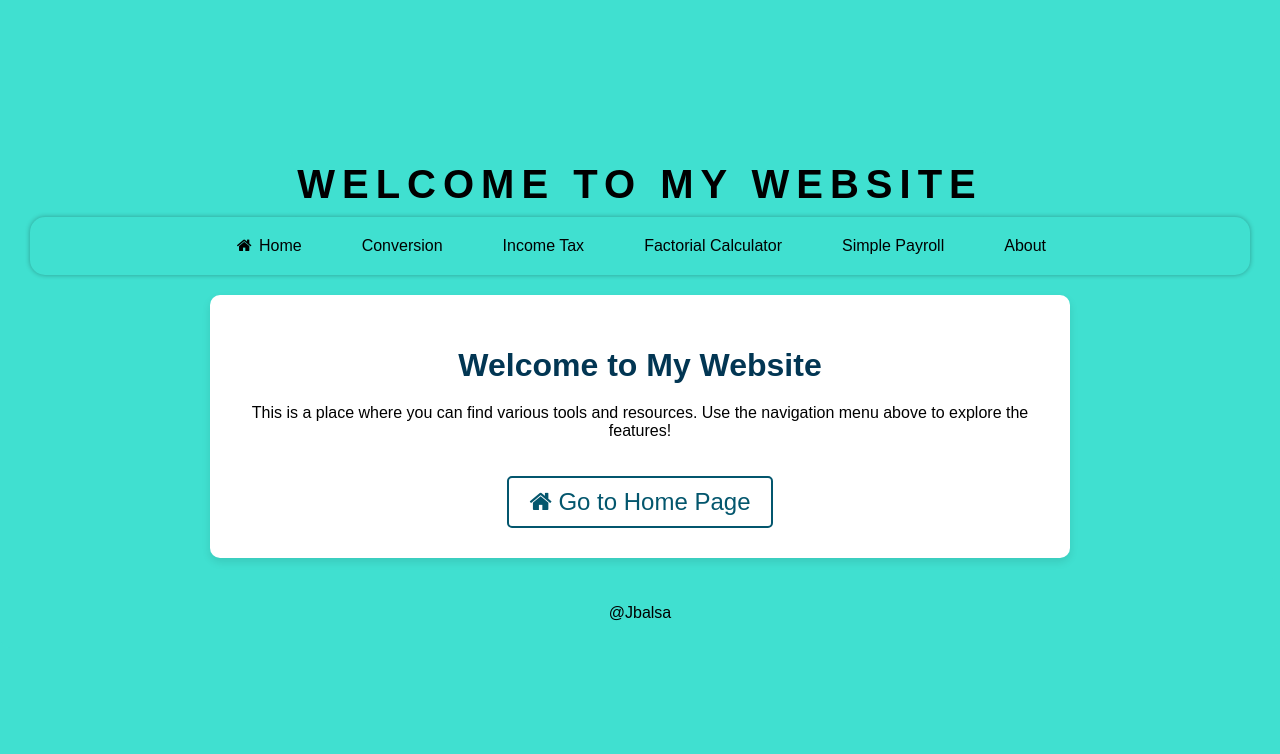
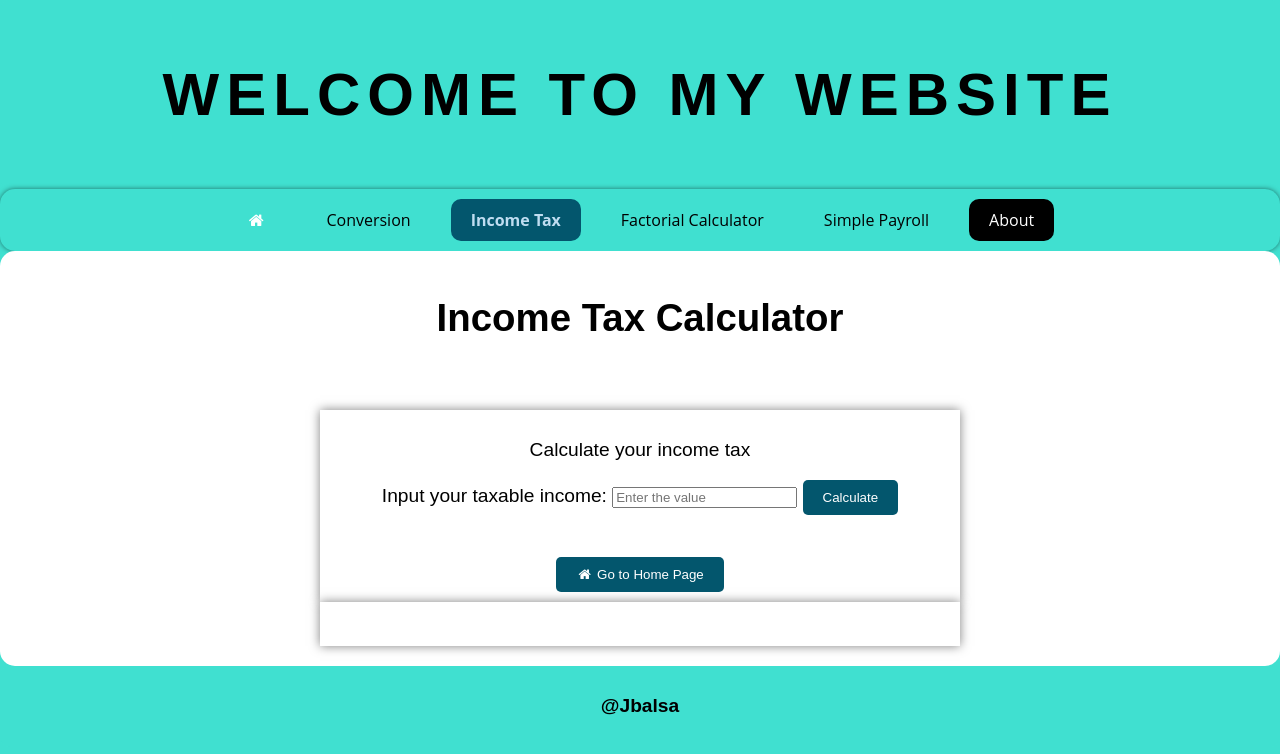
Before and after one commit to jbalsa74/CS-1130-Introduction-To-Computing, a plain HTML site: page tax.html in a window 1280 px wide. Drawn offline with Linux system fonts and the light colour scheme; a web font is replaced by a local one.

Commit message:
Update tax.html

```diff
--- a/tax.html
+++ b/tax.html
@@ -4,34 +4,25 @@
 <head>
   <meta charset="UTF-8" />
   <meta name="viewport" content="width=device-width, initial-scale=1.0" />
-  <title>Welcome to My Website</title>
-
+  <title>Income Tax Calculator</title>
   <link rel="stylesheet" href="https://fonts.googleapis.com/css2?family=Night+Pumpkin&display=swap">
   <link rel="stylesheet" href="https://cdnjs.cloudflare.com/ajax/libs/font-awesome/4.7.0/css/font-awesome.min.css">
-
   <style>
     body {
       margin: 0;
       padding: 0;
       font-family: 'Night Pumpkin', sans-serif;
-      background-color: #40E0D0;
+      background-color: turquoise;
       color: black;
-      display: flex;
-      justify-content: center;
-      align-items: center;
-      height: 100vh;
-      flex-direction: column;
-      overflow-x: hidden;
-      min-width: 100vw;
     }
 
     .Logo {
-      background-color: #40E0D0;
+      background-color: turquoise;
       padding: 10px;
       text-align: center;
       color: black;
+      font-family: 'Night Pumpkin', sans-serif;
       font-size: 2.5em;
-      font-weight: bold;
       margin: 0;
       text-transform: uppercase;
       letter-spacing: 7px;
@@ -41,152 +32,179 @@
     .nav_menu {
       display: flex;
       justify-content: center;
+      align-items: center;
+      background-color: turquoise;
+      box-shadow: 0 0 5px rgba(0, 0, 0, 0.5);
+      border-radius: 15px;
+      padding: 10px;
       gap: 20px;
-      padding: 10px;
-      background-color: #40E0D0;
-      border-radius: 15px;
-      box-shadow: 0 0 5px rgba(0, 0, 0, 0.3);
-      margin-bottom: 20px;
-      width: 100%;
-      max-width: 1200px;
     }
 
     .nav_menu a {
+      display: block;
+      color: black;
+      text-align: center;
+      text-decoration: none;
+      font-family: "Open Sans", sans-serif;
       padding: 10px 20px;
-      text-decoration: none;
-      color: black;
       border-radius: 10px;
-      transition: background-color 0.3s, color 0.3s;
+      transition: background-color 0.3s ease, color 0.3s ease;
     }
 
     .nav_menu a:hover {
+      background-color: rgba(255, 255, 255, 0.5);
+      color: black;
+    }
+
+    .nav_menu a.split {
+      background-color: #000;
+      color: white;
+    }
+
+    .nav_menu a.split:hover {
       background-color: rgba(255, 255, 255, 0.5);
     }
 
     .nav_menu a.active {
       color: #bfddf1;
       font-weight: bold;
+    }
+
+    .active {
       background-color: #03566d;
     }
 
-    .container {
-      width: 100%;
-      max-width: 800px;
-      padding: 30px;
-      border-radius: 10px;
-      background-color: #ffffff;
-      box-shadow: 0 4px 8px rgba(0, 0, 0, 0.1);
-      text-align: center;
-      margin: 0 10px;
-    }
-
-    h1 {
-      font-size: 2em;
-      color: #023653;
-      margin-bottom: 20px;
-      font-weight: bold;
-    }
-
-    .form-group {
-      margin-bottom: 20px;
-    }
-
-    label {
-      font-size: 1.1em;
-      color: #03566d;
-    }
-
-    input {
-      width: 100%;
-      padding: 10px;
-      font-size: 1em;
-      border: 1px solid #ccc;
-      border-radius: 5px;
-      margin-top: 8px;
-    }
-
-    button {
-      width: 100%;
-      padding: 10px;
-      font-size: 1.2em;
-      background-color: #03566d;
-      color: white;
-      border: none;
-      border-radius: 5px;
-      cursor: pointer;
-      margin-top: 10px;
-    }
-
-    button:hover {
-      background-color: #023653;
-    }
-
-    .result {
-      margin-top: 20px;
-      padding: 15px;
-      background-color: #f9f9f9;
-      border-radius: 8px;
-      color: #023653;
+    main {
+      flex: 1;
+      padding: 20px;
       text-align: center;
       font-size: 1.2em;
-      box-shadow: 0 0 5px rgba(0, 0, 0, 0.1);
+      background-color: white;
+      color: black;
+      border-radius: 15px;
     }
 
     footer {
-      background-color: #40E0D0;
+      background-color: turquoise;
       padding: 10px 0;
       text-align: center;
       color: black;
       border-radius: 10px;
-      margin-top: 20px;
-      width: 100%;
     }
 
-    .home-btn {
-      display: inline-block;
-      margin-top: 20px;
-      font-size: 1.5em;
-      color: #03566d;
-      text-decoration: none;
-      background-color: #fff;
-      border: 2px solid #03566d;
+    footer p {
+      color: black;
+      font-size: 1.2em;
+      font-weight: bold;
+    }
+
+    #btn {
+      background-color: #03566d;
+      color: white;
       padding: 10px 20px;
       border-radius: 5px;
+      border: none;
+      cursor: pointer;
+      font-family: 'Night Pumpkin', sans-serif;
     }
 
-    .home-btn:hover {
+    #btn:hover {
+      background-color: #023653;
+    }
+
+    .transparent-box {
+      background-color: #ffffff;
+      padding: 10px;
+      width: 50%;
+      margin: auto;
+      text-align: center;
+      box-shadow: 0 0 10px rgba(0, 0, 0, 0.5);
+    }
+
+    #home-icon {
       background-color: #03566d;
       color: white;
+      padding: 10px 20px;
+      border-radius: 5px;
+      border: none;
+      cursor: pointer;
+      font-family: 'Night Pumpkin', sans-serif;
+      margin-top: 20px;
     }
+
+    #home-icon:hover {
+      background-color: #023653;
+    }
+
   </style>
 </head>
 
 <body>
 
-  <div class="Logo">Welcome to My Website</div>
+  <header>
+    <div class="Logo"><h2>WELCOME TO MY WEBSITE</h2></div>
+  </header>
 
-  <div class="nav_menu">
-    <a href="index.html"><i class="fa fa-fw fa-home" style="color: black;"></i> Home</a>
+  <nav class="nav_menu">
+    <a href="index.html"><i class="fa fa-fw fa-home" style="color: white;"></i></a>
     <a href="conversion.html">Conversion</a>
-    <a href="tax.html">Income Tax</a>
+    <a class="active" href="tax.html">Income Tax</a>
     <a href="factorial.html">Factorial Calculator</a>
     <a href="payroll.html">Simple Payroll</a>
-    <a href="about.html">About</a>
-  </div>
+    <a href="about.html" class="split">About</a>
+  </nav>
 
-  <div class="container">
-    <h1>Welcome to My Website</h1>
-    <p>This is a place where you can find various tools and resources. Use the navigation menu above to explore the features!</p>
+  <main>
+    <h1>Income Tax Calculator</h1>
+    <br><br>
+    <div class="transparent-box">
+      <p>Calculate your income tax</p>
+      <label for="taxs">Input your taxable income: </label>
+      <input type="text" id="taxs" placeholder="Enter the value">
+      <button id="btn" onclick="calc()">Calculate</button>
+      <br><br>
 
-    <a href="index.html" class="home-btn">
-      <i class="fa fa-home"></i> Go to Home Page
-    </a>
-  </div>
+      <button id="home-icon" onclick="window.location.href='index.html'">
+        <i class="fa fa-fw fa-home"></i> Go to Home Page
+      </button>
+    </div>
+
+    <div class="transparent-box">
+      <h2 id="result"></h2>
+    </div>
+  </main>
 
   <footer>
     <p>@Jbalsa</p>
   </footer>
 
+  <script>
+    function calc() {
+      var tax = parseFloat(document.getElementById("taxs").value);
+      if (isNaN(tax)) {
+        alert("Please enter a valid number for taxable income.");
+        return;
+      }
+
+      var result;
+      if (tax <= 250000) {
+        result = 0;
+      } else if (tax <= 400000) {
+        result = 0.20 * (tax - 250000);
+      } else if (tax <= 800000) {
+        result = 30000 + 0.25 * (tax - 400000);
+      } else if (tax <= 2000000) {
+        result = 130000 + 0.30 * (tax - 800000);
+      } else if (tax <= 8000000) {
+        result = 490000 + 0.32 * (tax - 2000000);
+      } else {
+        result = 2410000 + 0.35 * (tax - 8000000);
+      }
+
+      document.getElementById("result").innerHTML = "Your Income tax is: " + result.toFixed(2);
+    }
+  </script>
+
 </body>
 
 </html>
```
